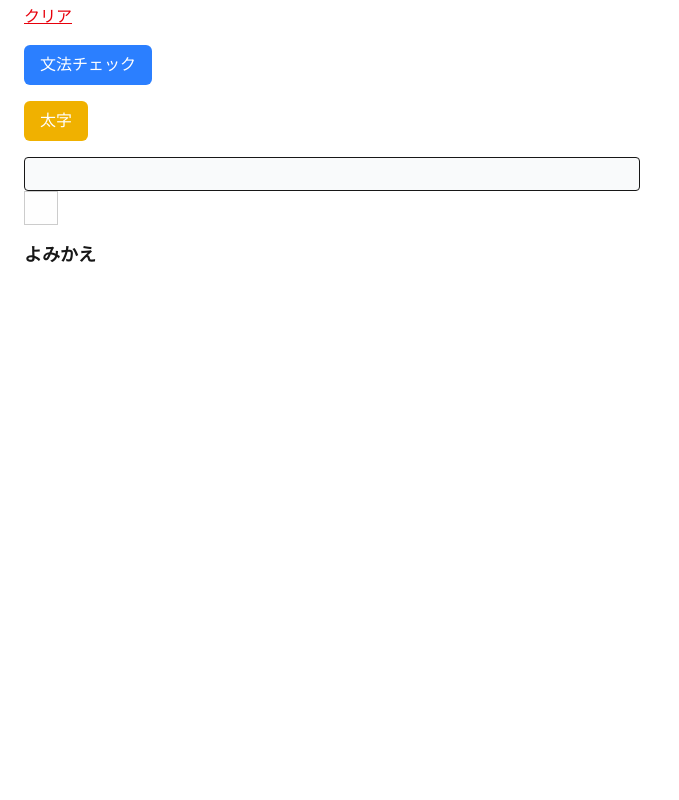
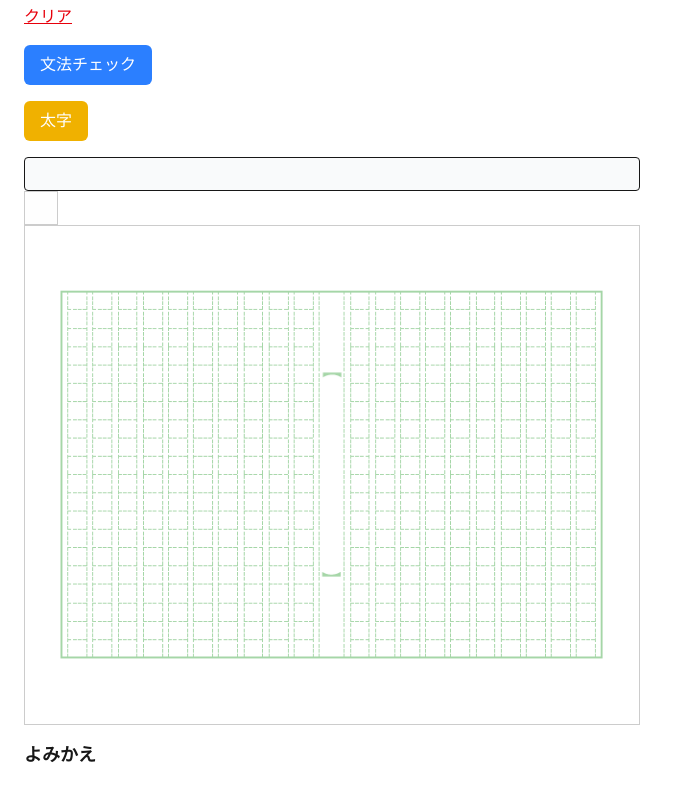
Before and after one commit to joshmainac/yomikae, a Next.js app in the folder yomikae/: page /editor in a window 1280 px wide. Shown: the part 382-1182 px from the top of the page, without its empty margins (0-679 px from the left). Before the commit the page ends 800 px from the top, so only its background shows below. Built offline with nearby package versions, Linux system fonts and the light colour scheme.

Commit message:
add richjapanesmarkdownpreview

```diff
--- a/yomikae/src/app/globals.css
+++ b/yomikae/src/app/globals.css
@@ -37,3 +37,29 @@ body {
   overflow-y: auto;
   white-space: pre-wrap;
 }
+
+
+.vertical-jp-preview-rich {
+  writing-mode: vertical-rl;
+  text-orientation: mixed;
+  font-family: "Yu Mincho", "Noto Serif JP", serif;
+
+  background-image: url('/assets/genko13-green.png');
+  background-size: contain;
+  background-repeat: no-repeat;
+  background-position: center;
+
+  border: 1px solid #ccc;
+  padding: 2rem;
+
+  /* Layout size matches genkō image */
+  width: 700px;
+  height: 500px;
+
+  font-size: 18px;
+  line-height: 1.9em;
+  letter-spacing: 0.15em;
+
+  white-space: pre-wrap;
+  overflow-y: auto;
+}
--- /dev/null
+++ b/yomikae/src/components/RichJapaneseMarkdownPreview.tsx
@@ -0,0 +1,35 @@
+'use client'
+
+import { marked } from 'marked'
+import DOMPurify from 'dompurify'
+import { useEffect, useState } from 'react'
+
+interface Props {
+    markdown: string
+}
+
+export default function RichJapaneseMarkdownPreview({ markdown }: Props) {
+    const [html, setHtml] = useState<string>('')
+
+    useEffect(() => {
+        const renderMarkdown = async () => {
+            const rawHtml = await marked(markdown)
+            const safeHtml = DOMPurify.sanitize(rawHtml)
+            setHtml(safeHtml)
+        }
+
+        renderMarkdown()
+    }, [markdown])
+
+    return (
+        <div className="flex justify-center items-center">
+            <div
+                className="vertical-jp-preview-rich"
+                style={{
+                    fontFamily: '"Yu Mincho", "Noto Serif JP", serif',
+                }}
+                dangerouslySetInnerHTML={{ __html: html }}
+            />
+        </div>
+    )
+}
--- a/yomikae/src/components/TextEditor.tsx
+++ b/yomikae/src/components/TextEditor.tsx
@@ -4,6 +4,7 @@ import { useEffect, useState, useRef } from "react"
 import { useAutoSave } from "@/hooks/useAutoSave"
 import MarkdownPreview from "./MarkdownPreview"
 import JapaneseMarkdownPreview from "./JapaneseMarkdownPreview"
+import RichJapaneseMarkdownPreview from "./RichJapaneseMarkdownPreview"
 
 
 export default function TextEditor() {
@@ -124,6 +125,7 @@ export default function TextEditor() {
 
             <MarkdownPreview markdown={text} />
             <JapaneseMarkdownPreview markdown={text} />
+            <RichJapaneseMarkdownPreview markdown={text} />
 
 
 
```
Also changed, not shown: yomikae/public/assets/genko13-green.png (added), yomikae/src/components/assets/genko13-green.png (added).
